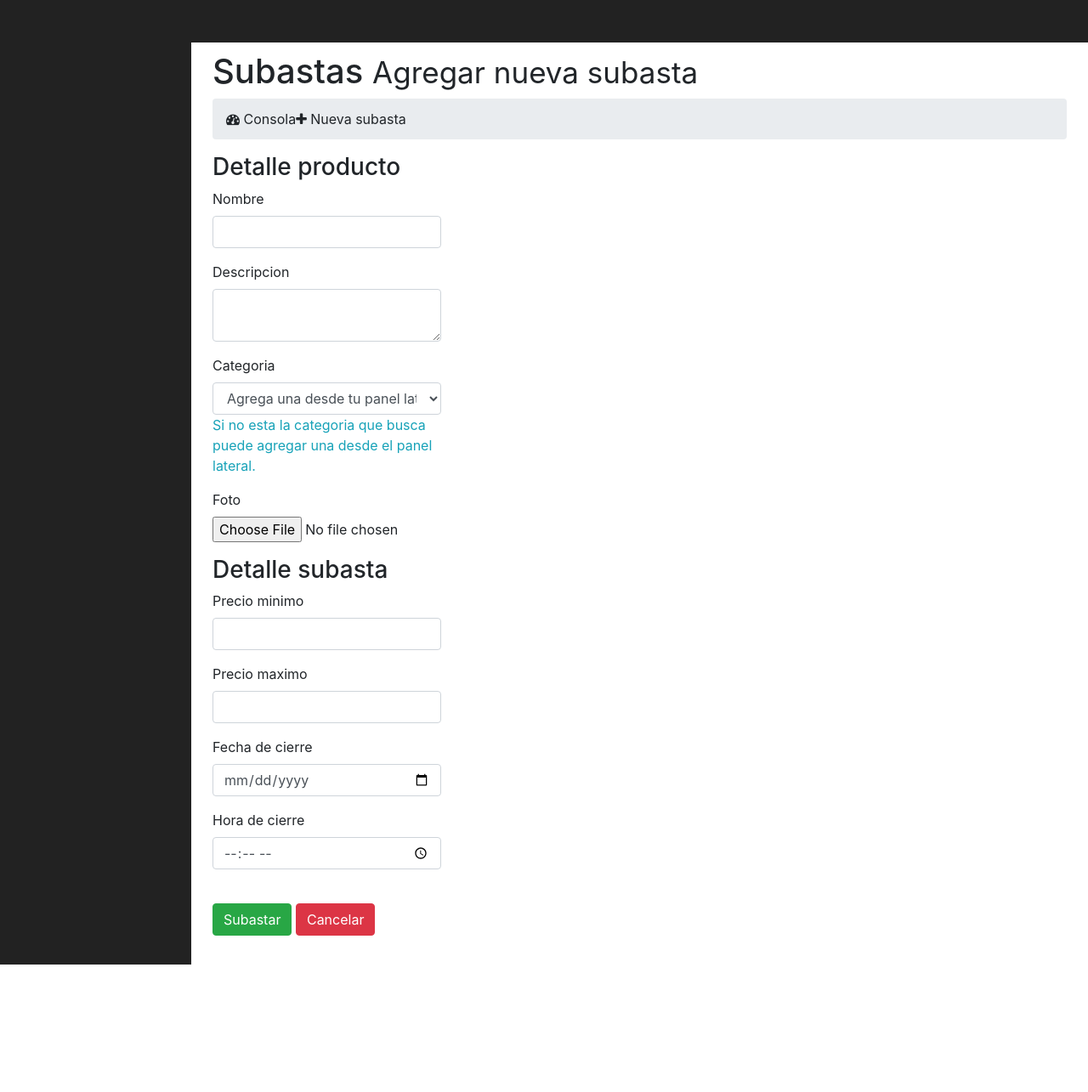
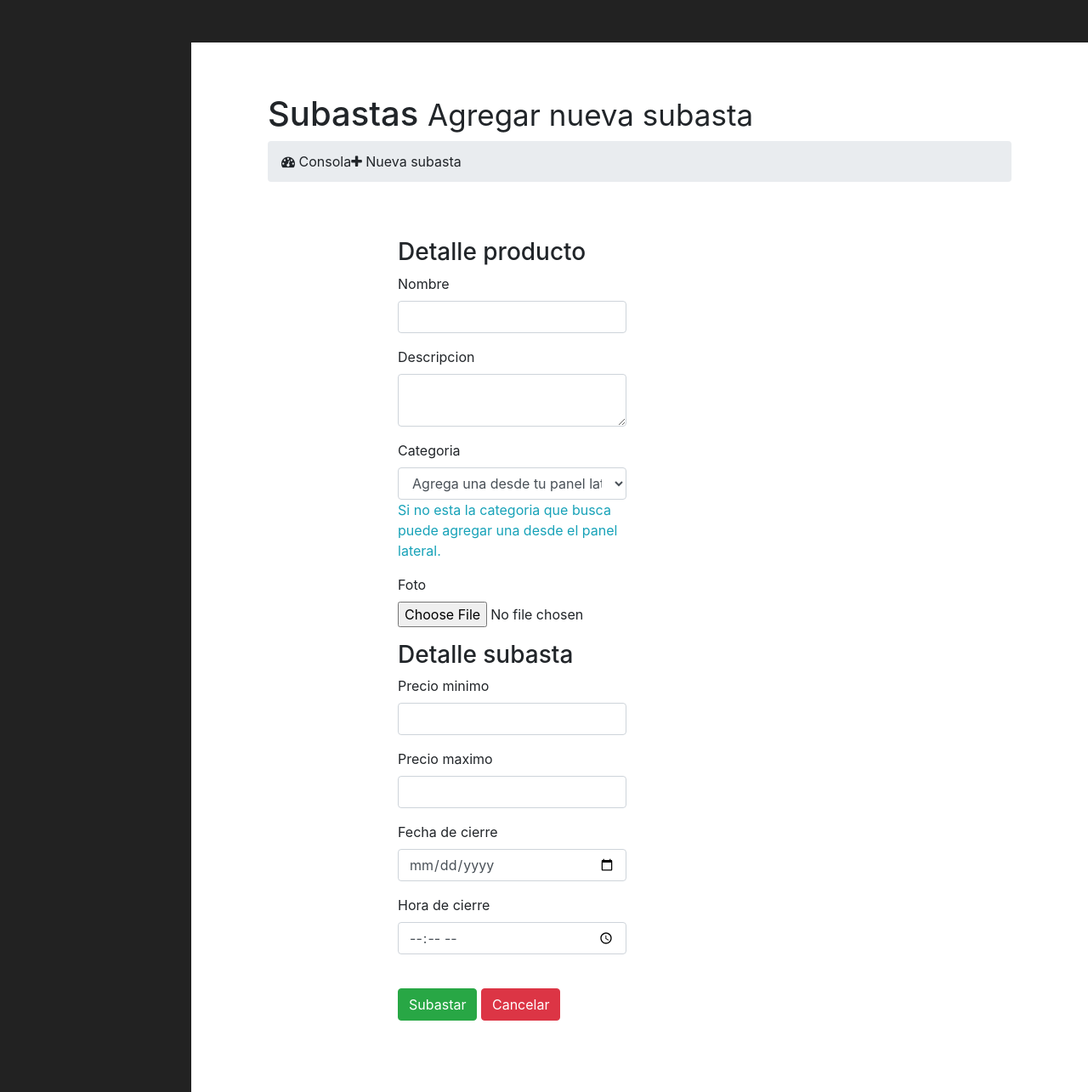
Before and after one commit to miguelangelmolinaforero/GUILD, a PHP site: page /php/alta_subasta.php in a window 1280 px wide. Shown: the whole page at 85% size. Before the commit the page ends 1135 px from the top, so only its background shows below. Run offline with PHP 8.4, Linux system fonts and the light colour scheme; the visitor is signed in with stand-in values (Sample User, id 1); data that the repository does not hold is empty; some libraries are stand-ins or nearby versions.

Commit message:
cambios en vista alta_subasta

```diff
--- a/php/alta_subasta.php
+++ b/php/alta_subasta.php
@@ -43,7 +43,16 @@
         <script src="https://oss.maxcdn.com/libs/html5shiv/3.7.0/html5shiv.js"></script>
         <script src="https://oss.maxcdn.com/libs/respond.js/1.4.2/respond.min.js"></script>
     <![endif]-->
+    <style>
+      .container{
+          text-align: center;
+      }
 
+      .row {
+          margin: 50px;
+          justify-content: center;
+      }
+    </style>
 </head>
 
 <body>
--- a/php/conexion/config.php
+++ b/php/conexion/config.php
@@ -1,6 +1,6 @@
 <?php
   $serv="localhost";
   $user="root";
-  $pass="";
+  $pass="root";
   $namedb="subastas";
 ?>
```
